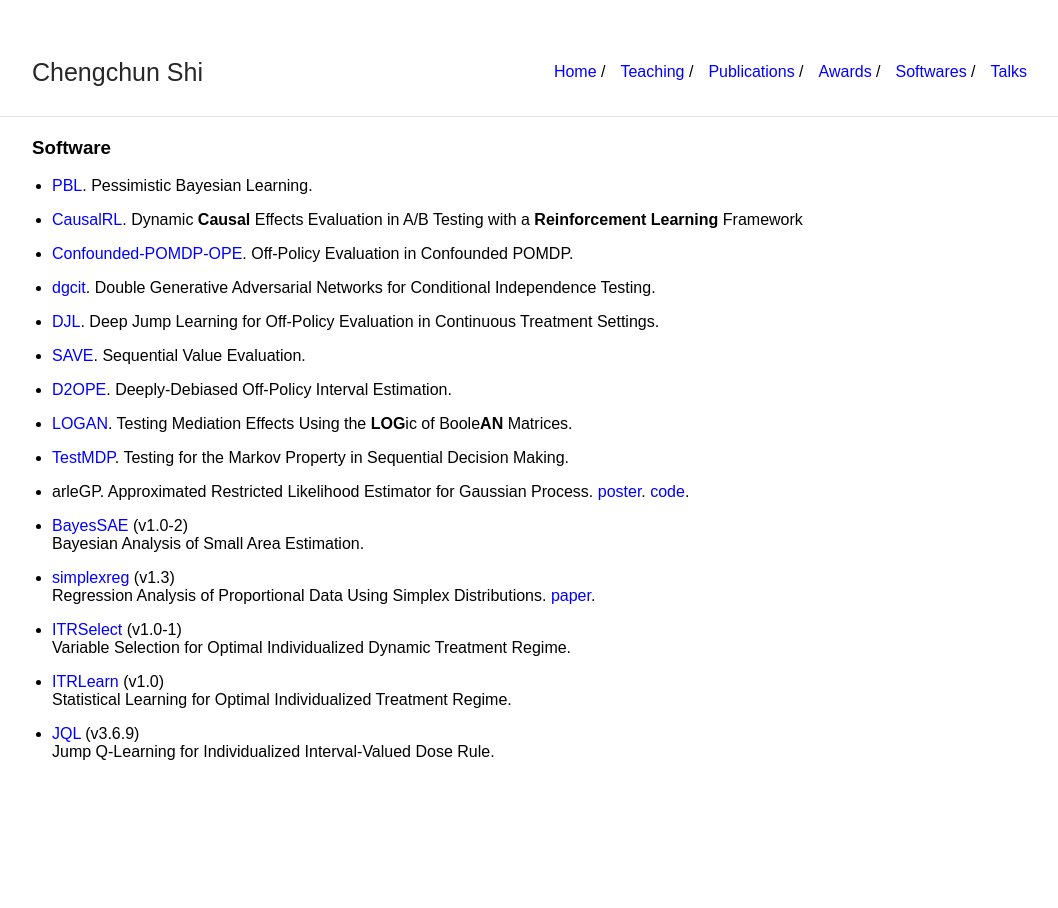
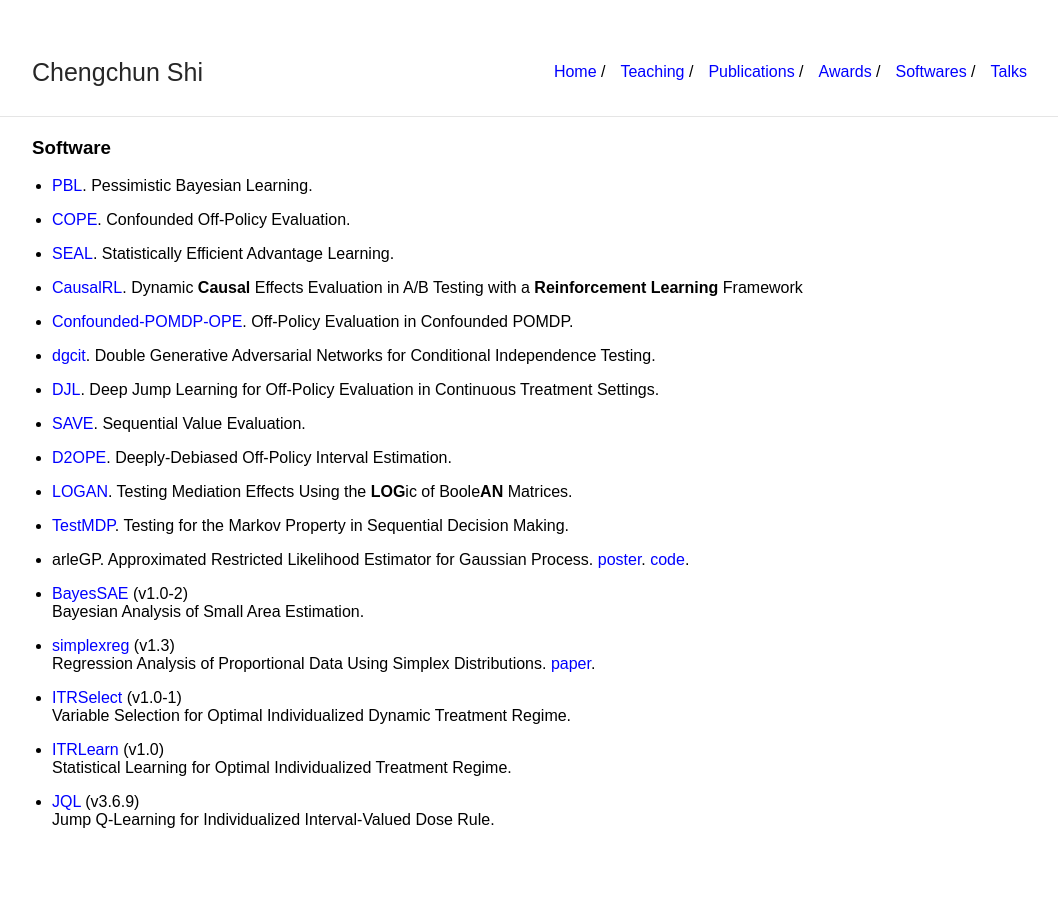
Before and after one commit to callmespring/callmespring.github.io, a Jekyll site: the page built from software.md, in a window 1280 px wide. Shown: the whole page, without its empty margins (108-1166 px from the left). Built offline with Jekyll 4.4.1, drawn with Linux system fonts in a browser that asks for light colours.

Commit message:
Update software.md

```diff
--- a/software.md
+++ b/software.md
@@ -6,6 +6,10 @@ title: Software
 ### Software
 
 * [PBL](https://github.com/yunzhe-zhou/PBL). Pessimistic Bayesian Learning.
+
+* [COPE](https://github.com/Mamba413/cope). Confounded Off-Policy Evaluation.
+
+* [SEAL](https://github.com/leyuanheart/SEAL). Statistically Efficient Advantage Learning.
 
 * [CausalRL](https://github.com/callmespring/CausalRL). Dynamic **Causal** Effects Evaluation in A/B Testing with a **Reinforcement Learning** Framework
 
```
